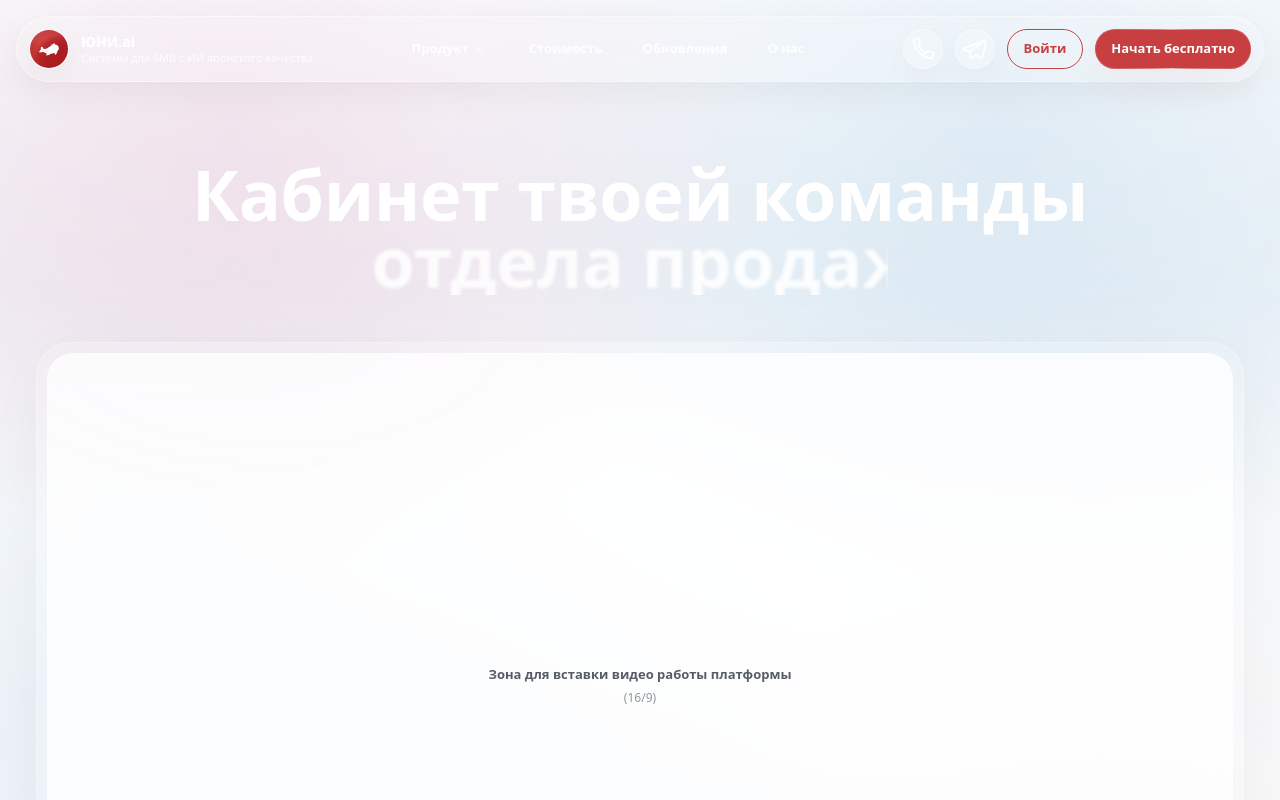
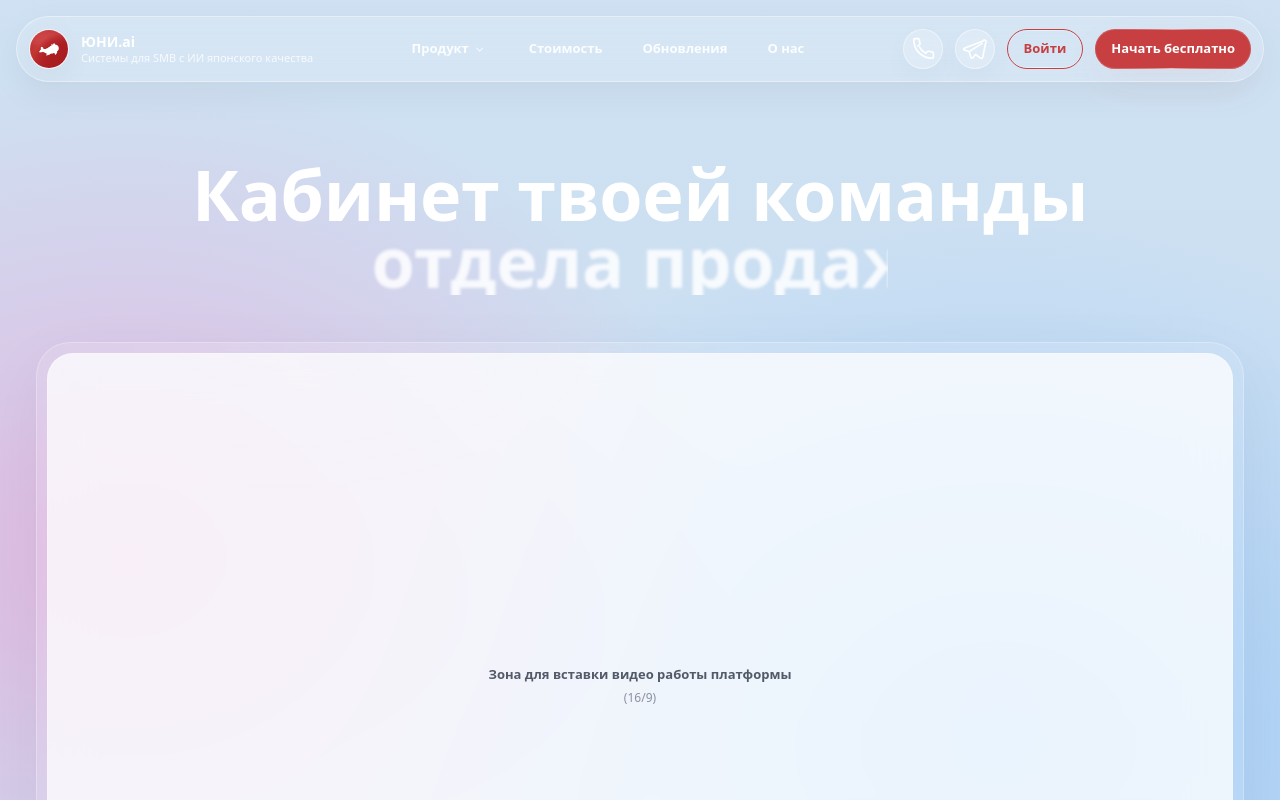
Before and after one commit to uniconsulting/uni.com, a Next.js app: page / in a window 1280 px wide. Shown: the top 800 px of the page. Built offline with nearby package versions, Linux system fonts and the light colour scheme.

Commit message:
Update globals.css

```diff
--- a/src/styles/globals.css
+++ b/src/styles/globals.css
@@ -7,24 +7,27 @@ html {
   scroll-padding-top: 96px; /* чтобы якоря не уезжали под header */
 }
 
-/* globals.css */
+/* === Global background: base + full-page gradient composition (no tiling) === */
 
+:root {
+  /* можешь оставить свой базовый цвет */
+  --bg-base: #b1cfeb;
+}
+
+/* базовый цвет */
 html,
 body {
-  height: 100%;
+  background: var(--bg-base);
 }
 
+/* важно: псевдо-слой растягивается по высоте всей страницы */
 body {
-  /* 1) базовый цвет */
-  background: #eaf1f6;
-  min-height: 100vh;
-
-  /* важно, чтобы псевдослой сел на всю высоту контента */
   position: relative;
-  isolation: isolate; /* чтобы z-index:-1 работал стабильно */
+  min-height: 100%;
+  isolation: isolate; /* чтобы ::before нормально жил "за контентом" */
 }
 
-/* 2) композиция градиентов НА ВСЮ СТРАНИЦУ (не повторяется) */
+/* композиция градиентов на всю страницу */
 body::before {
   content: "";
   position: absolute;
@@ -32,92 +35,81 @@ body::before {
   z-index: -1;
   pointer-events: none;
 
-  /* НИКАКИХ background-repeat/background-size тут не ставим,
-     иначе снова начнётся “тайлинг” */
+  /* НЕ ПОВТОРЯЕМ */
+  background-repeat: no-repeat;
+  background-size: 100% 100%;
+
+  /* много “облаков”, как в референсе (розовые/синие/молочные) */
   background-image:
-    /* мягкая общая “вуаль”, как на референсе */
-    linear-gradient(
-      180deg,
-      rgba(255, 255, 255, 0.72) 0%,
-      rgba(255, 255, 255, 0.38) 38%,
-      rgba(255, 255, 255, 0.62) 100%
-    ),
+    /* верх-лево: розовый */
+    radial-gradient(900px 720px at 10% 6%,
+      rgba(255, 130, 200, 0.42) 0%,
+      rgba(255, 130, 200, 0.00) 68%),
 
-    /* TOP: розовый слева */
-    radial-gradient(900px 720px at 18% 120px,
-      rgba(214, 155, 188, 0.62) 0%,
-      rgba(214, 155, 188, 0.0) 62%
-    ),
+    /* верх-право: холодный голубой */
+    radial-gradient(950px 760px at 78% 8%,
+      rgba(120, 185, 255, 0.50) 0%,
+      rgba(120, 185, 255, 0.00) 70%),
 
-    /* TOP: голубой справа */
-    radial-gradient(900px 760px at 78% 110px,
-      rgba(144, 187, 220, 0.62) 0%,
-      rgba(144, 187, 220, 0.0) 62%
-    ),
+    /* верхний мягкий “туман” */
+    radial-gradient(1100px 820px at 46% 18%,
+      rgba(240, 247, 255, 0.65) 0%,
+      rgba(240, 247, 255, 0.00) 74%),
 
-    /* верхняя светлая “полоса” по центру */
-    radial-gradient(1100px 360px at 52% 520px,
-      rgba(255, 255, 255, 0.62) 0%,
-      rgba(255, 255, 255, 0.0) 70%
-    ),
+    /* середина-лево: крупная синяя масса */
+    radial-gradient(1200px 900px at 22% 40%,
+      rgba(135, 185, 235, 0.55) 0%,
+      rgba(135, 185, 235, 0.00) 76%),
 
-    /* MID: холодный голубой слева */
-    radial-gradient(950px 900px at 22% 980px,
-      rgba(126, 168, 214, 0.58) 0%,
-      rgba(126, 168, 214, 0.0) 66%
-    ),
+    /* середина: светлая зона */
+    radial-gradient(1200px 950px at 58% 44%,
+      rgba(245, 250, 255, 0.72) 0%,
+      rgba(245, 250, 255, 0.00) 78%),
 
-    /* MID: тёплый блик справа */
-    radial-gradient(980px 720px at 82% 980px,
-      rgba(247, 220, 224, 0.58) 0%,
-      rgba(247, 220, 224, 0.0) 66%
-    ),
+    /* середина-право: холодный голубой */
+    radial-gradient(1050px 820px at 86% 52%,
+      rgba(155, 205, 255, 0.42) 0%,
+      rgba(155, 205, 255, 0.00) 76%),
 
-    /* MID: нейтральный “дым” по центру */
-    radial-gradient(1000px 520px at 50% 1320px,
-      rgba(205, 214, 220, 0.52) 0%,
-      rgba(205, 214, 220, 0.0) 70%
-    ),
+    /* ниже середины: синяя полоса-облако */
+    radial-gradient(1200px 920px at 40% 62%,
+      rgba(120, 175, 235, 0.48) 0%,
+      rgba(120, 175, 235, 0.00) 78%),
 
-    /* LOWER MID: синий слева (второй) */
-    radial-gradient(980px 900px at 24% 1680px,
-      rgba(132, 173, 214, 0.56) 0%,
-      rgba(132, 173, 214, 0.0) 66%
-    ),
+    /* ближе к низу: розовый подсвет */
+    radial-gradient(980px 760px at 74% 73%,
+      rgba(255, 205, 220, 0.38) 0%,
+      rgba(255, 205, 220, 0.00) 74%),
 
-    /* LOWER MID: холодный серо-голубой справа */
-    radial-gradient(980px 860px at 84% 1680px,
-      rgba(210, 222, 226, 0.52) 0%,
-      rgba(210, 222, 226, 0.0) 66%
-    ),
+    /* нижняя “молочная” зона */
+    radial-gradient(1200px 980px at 62% 86%,
+      rgba(245, 250, 255, 0.78) 0%,
+      rgba(245, 250, 255, 0.00) 78%),
 
-    /* BOTTOM: розовый слева */
-    radial-gradient(980px 820px at 18% 2280px,
-      rgba(248, 220, 226, 0.62) 0%,
-      rgba(248, 220, 226, 0.0) 66%
-    ),
+    /* низ-лево: розовый */
+    radial-gradient(1050px 820px at 14% 94%,
+      rgba(255, 195, 210, 0.40) 0%,
+      rgba(255, 195, 210, 0.00) 72%),
 
-    /* BOTTOM: розово-серый справа */
-    radial-gradient(1100px 760px at 72% 2360px,
-      rgba(238, 228, 232, 0.56) 0%,
-      rgba(238, 228, 232, 0.0) 70%
-    ),
-
-    /* финальный мягкий “подсвет” снизу */
-    radial-gradient(1200px 520px at 50% calc(100% - 140px),
-      rgba(255, 255, 255, 0.55) 0%,
-      rgba(255, 255, 255, 0.0) 72%
-    );
-
-  /* лёгкое сглаживание как в референсе */
-  filter: blur(0.001px);
+    /* общий вертикальный “воздух”, чтобы всё склеить */
+    linear-gradient(180deg,
+      rgba(255, 255, 255, 0.38) 0%,
+      rgba(255, 255, 255, 0.10) 40%,
+      rgba(255, 255, 255, 0.34) 100%);
 }
 
-/* опционально: если есть “дёрганья” на некоторых девайсах */
-@media (prefers-reduced-motion: reduce) {
-  body::before {
-    filter: none;
-  }
+/* (опционально) лёгкая микрофактура без картинок. Если не нужно - удали блок целиком */
+body::after {
+  content: "";
+  position: absolute;
+  inset: 0;
+  z-index: -1;
+  pointer-events: none;
+  opacity: 0.045;
+  mix-blend-mode: soft-light;
+  background-image:
+    repeating-linear-gradient(0deg, rgba(15,23,42,0.06) 0 1px, transparent 1px 7px),
+    repeating-linear-gradient(90deg, rgba(15,23,42,0.04) 0 1px, transparent 1px 9px);
 }
 
 /* === LiquidGlass helpers === */
```
